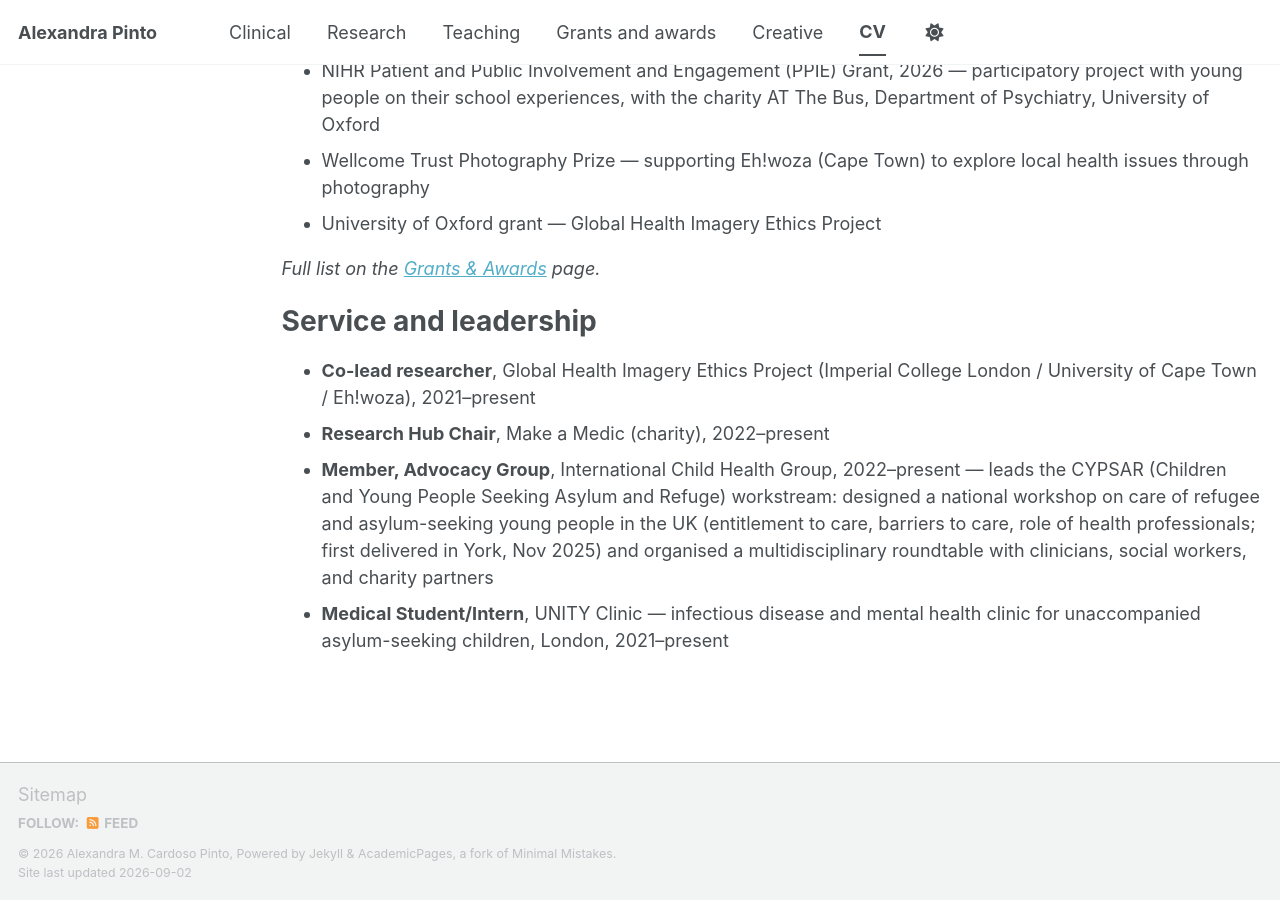
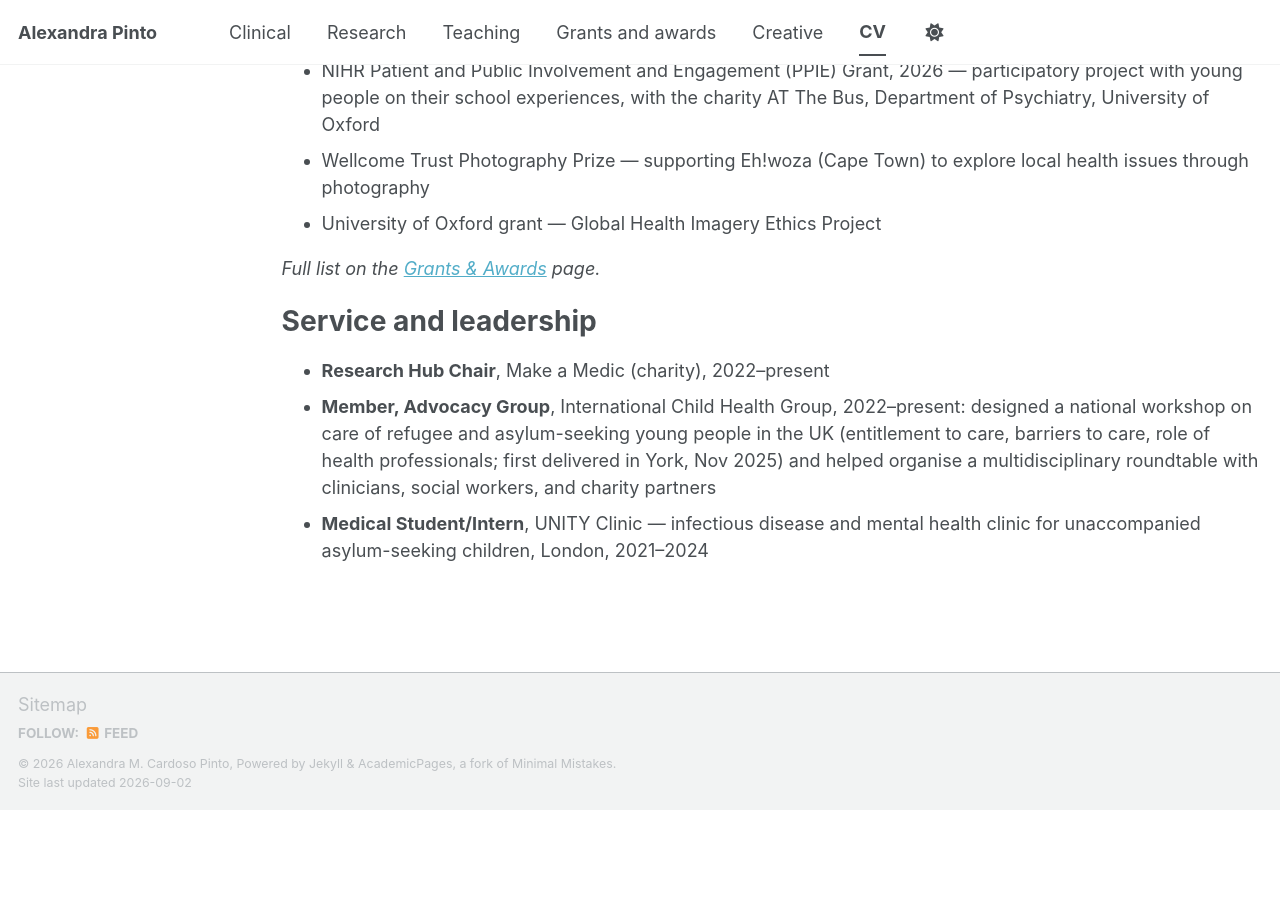
Before and after one commit to alexandramcp/alexandramcp.github.io, a Jekyll site: the page built from _pages/cv.md, in a window 1280 px wide and 900 px high, scrolled down 656 px. Built offline with Jekyll 4.4.1, drawn with Linux system fonts in a browser that asks for light colours; some web fonts are replaced; a script bundle is joined from its source files by our own code; library files that are not in the unit come from our copies; after the commit the page ends 1466 px from its top, so only the background shows below that.

Commit message:
Update cv.md

```diff
--- a/_pages/cv.md
+++ b/_pages/cv.md
@@ -35,7 +35,6 @@ Selected grants & scholarships
 
 Service and leadership
 ======
-* **Co-lead researcher**, Global Health Imagery Ethics Project (Imperial College London / University of Cape Town / Eh!woza), 2021–present
 * **Research Hub Chair**, Make a Medic (charity), 2022–present
-* **Member, Advocacy Group**, International Child Health Group, 2022–present — leads the CYPSAR (Children and Young People Seeking Asylum and Refuge) workstream: designed a national workshop on care of refugee and asylum-seeking young people in the UK (entitlement to care, barriers to care, role of health professionals; first delivered in York, Nov 2025) and organised a multidisciplinary roundtable with clinicians, social workers, and charity partners
-* **Medical Student/Intern**, UNITY Clinic — infectious disease and mental health clinic for unaccompanied asylum-seeking children, London, 2021–present
+* **Member, Advocacy Group**, International Child Health Group, 2022–present: designed a national workshop on care of refugee and asylum-seeking young people in the UK (entitlement to care, barriers to care, role of health professionals; first delivered in York, Nov 2025) and helped organise a multidisciplinary roundtable with clinicians, social workers, and charity partners
+* **Medical Student/Intern**, UNITY Clinic — infectious disease and mental health clinic for unaccompanied asylum-seeking children, London, 2021–2024
```
